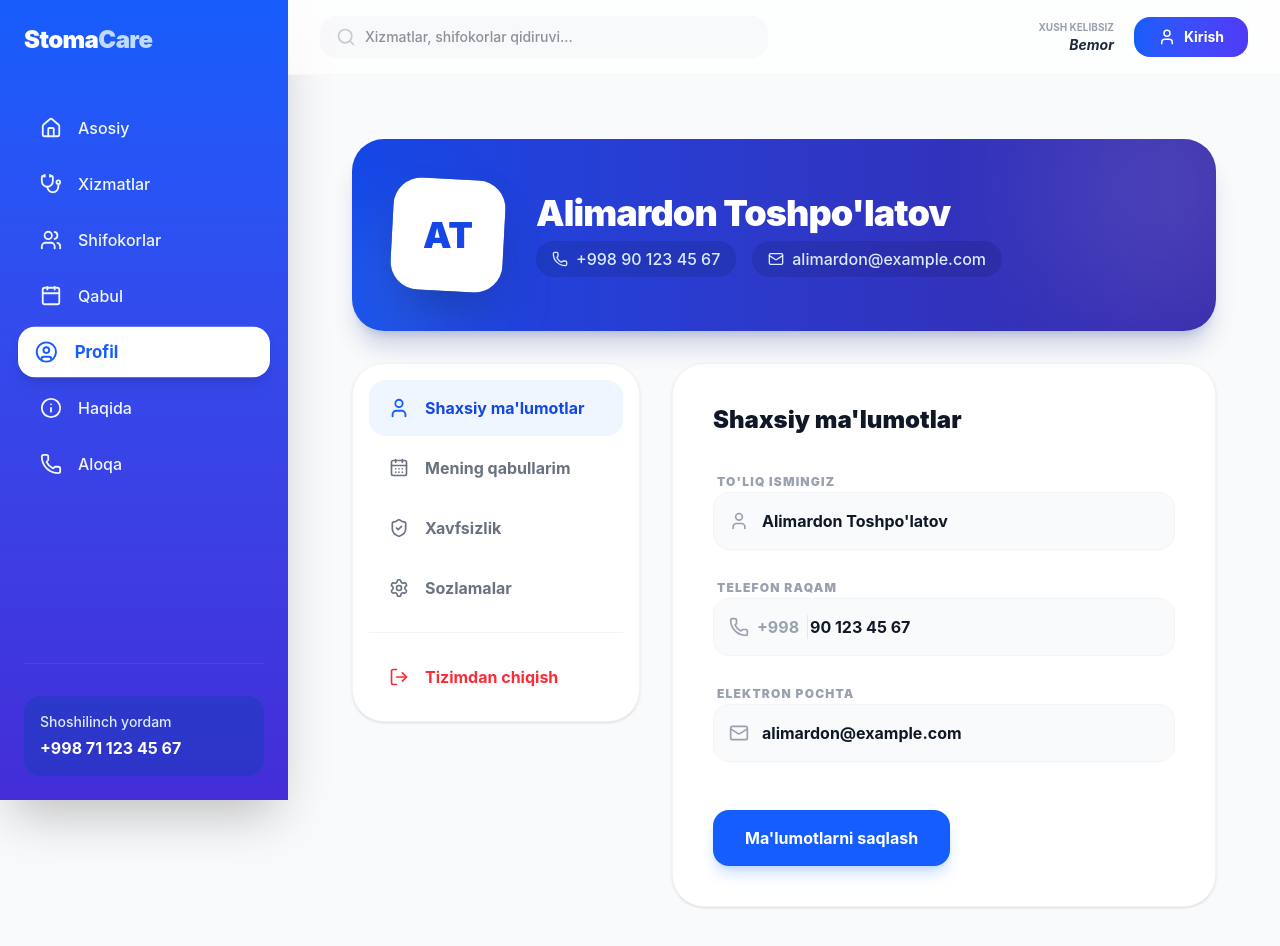
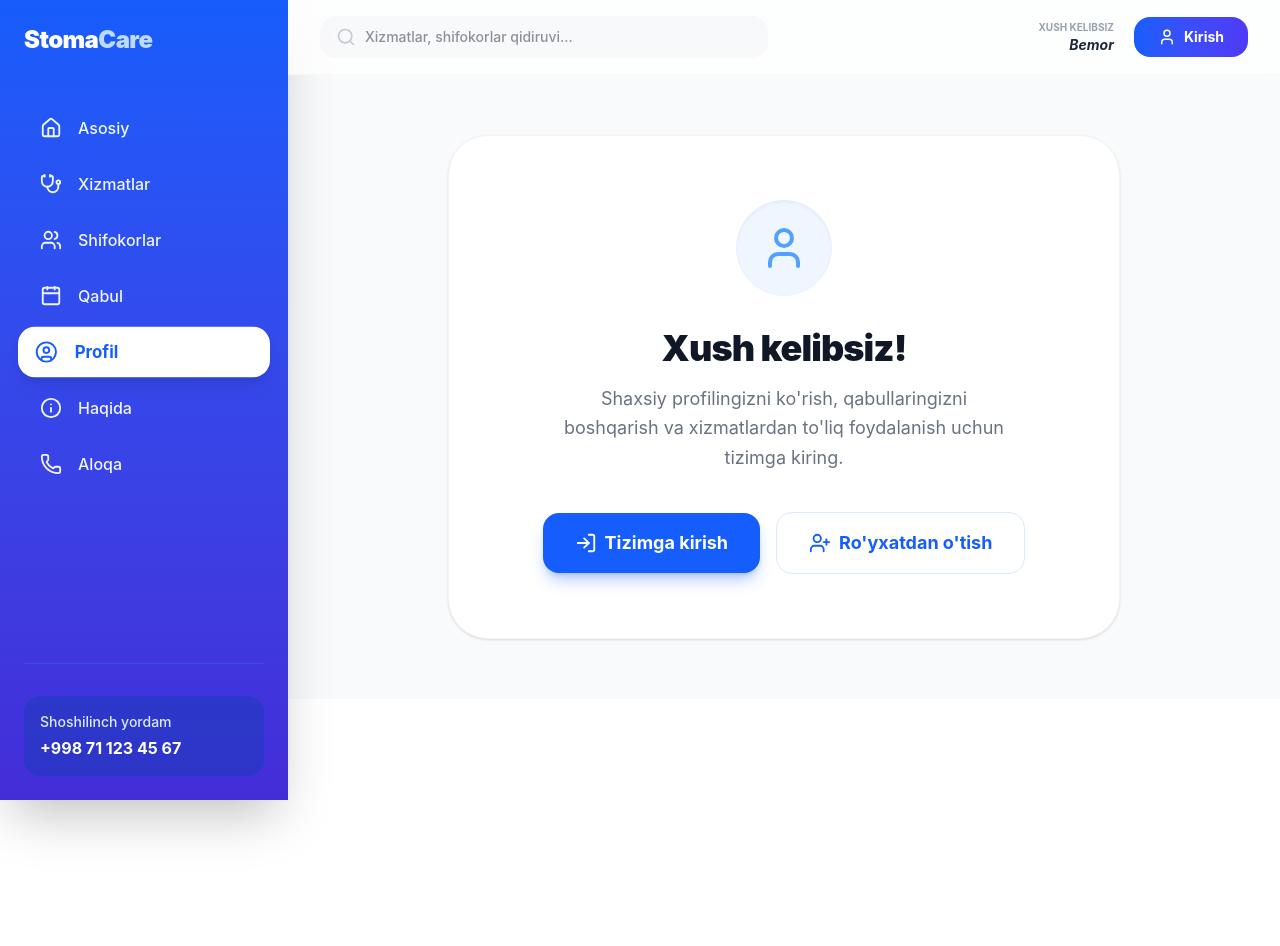
Before and after one commit to webdunyosi/stomatologiya, a React (Vite) app: page /profil in a window 1280 px wide. Shown: the top 946 px of the page. After the commit the page ends 800 px from the top, so only its background shows below. Built offline with nearby package versions, Linux system fonts and the light colour scheme.

Commit message:
feat: enhance Profile page with dynamic user data and guest access links

```diff
--- a/src/pages/patient/Profile.tsx
+++ b/src/pages/patient/Profile.tsx
@@ -1,6 +1,5 @@
 import { useState, useEffect } from 'react';
-import { useNavigate } from 'react-router-dom';
-// useAuth manzilingiz loyihangizdagi papka tuzilishiga qarab o'zgarishi mumkin:
+import { useNavigate, Link } from 'react-router-dom'; // Link qo'shildi
 import { useAuth } from '../../context/AuthContext';
 
 import {
@@ -8,18 +7,19 @@ import {
   CalendarDays, Settings, LogOut,
   MapPin, Stethoscope,
   Bell, Globe, MessageSquare, Smartphone,
-  Eye, EyeOff, CheckCircle2
+  Eye, EyeOff, CheckCircle2,
+  LogIn, UserPlus // Mehmon oynasi uchun ikonkalari qo'shildi
 } from 'lucide-react';
 
 const Profile = () => {
-  // Router va Auth hooklari (Tizimdan chiqish uchun)
   const navigate = useNavigate();
-  const { logout } = useAuth();
+  // useAuth dan user va isAuthenticated ni ham oldik
+  const { user, isAuthenticated, logout } = useAuth();
 
-  // Form ma'lumotlari
-  const [name, setName] = useState("Alimardon Toshpo'latov");
-  const [phone, setPhone] = useState("90 123 45 67");
-  const [email, setEmail] = useState("alimardon@example.com");
+  // Form ma'lumotlarini dinamik qilib user objectidan olamiz
+  const [name, setName] = useState(user?.name || "");
+  const [phone, setPhone] = useState(user?.phone || "");
+  const [email, setEmail] = useState(user?.email || "");
 
   // Tablar uchun state
   const [activeTab, setActiveTab] = useState('shaxsiy');
@@ -37,6 +37,15 @@ const Profile = () => {
   // ================= TOAST STATE VA FUNKSIYASI =================
   const [toastMessage, setToastMessage] = useState<string | null>(null);
 
+  // User ma'lumotlari yuklanganda inputlarni yangilash
+  useEffect(() => {
+    if (user) {
+      setName(user.name || "");
+      setPhone(user.phone || "");
+      setEmail(user.email || "");
+    }
+  }, [user]);
+
   // Toastni 3 soniyadan keyin avtomatik yopish
   useEffect(() => {
     if (toastMessage) {
@@ -49,7 +58,7 @@ const Profile = () => {
 
   // Tugma bosilganda ishlaydigan funksiya
   const handleSave = (e: React.FormEvent, message: string) => {
-    e.preventDefault(); // Formani sahifani yangilashdan to'xtatadi
+    e.preventDefault();
     setToastMessage(message);
   };
   // =============================================================
@@ -62,11 +71,12 @@ const Profile = () => {
       localStorage.removeItem('token');
       localStorage.removeItem('user');
     }
-    navigate('/'); // Asosiy sahifaga yo'naltirish
+    navigate('/');
   };
   // =============================================================
 
   const getInitials = (fullName: string) => {
+    if (!fullName) return 'U';
     return fullName.split(' ').map(n => n[0]).join('').toUpperCase().substring(0, 2);
   };
 
@@ -77,8 +87,46 @@ const Profile = () => {
     { id: 'sozlamalar', icon: <Settings size={20} />, label: "Sozlamalar" },
   ];
 
+  // =============================================================
+  // 1. MEHMON (KIRMAGANLAR) UCHUN 2-RASMDAGI OYNA
+  // =============================================================
+  if (!isAuthenticated) {
+    return (
+      <div className="flex items-center justify-center min-h-[70vh] p-4">
+        <div className="bg-white rounded-[40px] shadow-sm border border-gray-100 p-10 md:p-16 max-w-2xl w-full text-center animate-in fade-in zoom-in-95 duration-500">
+          <div className="w-24 h-24 bg-blue-50 rounded-full flex items-center justify-center mx-auto mb-8 shadow-inner">
+            <User size={48} className="text-blue-400" />
+          </div>
+          <h2 className="text-3xl md:text-4xl font-black text-gray-900 mb-4 tracking-tight">Xush kelibsiz!</h2>
+          <p className="text-gray-500 text-lg mb-10 max-w-md mx-auto leading-relaxed">
+            Shaxsiy profilingizni ko'rish, qabullaringizni boshqarish va xizmatlardan to'liq foydalanish uchun tizimga kiring.
+          </p>
+          <div className="flex flex-col sm:flex-row items-center justify-center gap-4">
+            <Link
+              to="/login"
+              className="bg-blue-600 text-white px-8 py-4 rounded-2xl font-bold text-lg flex items-center justify-center gap-2 hover:bg-blue-700 transition-all active:scale-95 shadow-lg shadow-blue-600/30 w-full sm:w-auto"
+            >
+              <LogIn size={22} />
+              Tizimga kirish
+            </Link>
+            <Link
+              to="/register"
+              className="bg-white text-blue-600 border border-blue-100 px-8 py-4 rounded-2xl font-bold text-lg flex items-center justify-center gap-2 hover:border-blue-600 hover:bg-blue-50 transition-all active:scale-95 w-full sm:w-auto"
+            >
+              <UserPlus size={22} />
+              Ro'yxatdan o'tish
+            </Link>
+          </div>
+        </div>
+      </div>
+    );
+  }
+
+  // =============================================================
+  // 2. RO'YXATDAN O'TGAN (BEMOR) UCHUN SIZNING KODINGIZ
+  // =============================================================
   return (
-    <div className="max-w-6xl mx-auto p-0 sm:p-6 lg:p-8 animate-in fade-in duration-500 relative">
+    <div className="max-w-6xl mx-auto p-0 sm:p-6 lg:p-8 animate-in fade-in duration-500 relative pb-20">
 
       {/* ================= TOAST NOTIFICATION UI ================= */}
       <div
@@ -98,8 +146,8 @@ const Profile = () => {
 
       {/* 1. YUQORI PROFIL KARTASI */}
       <div className="bg-gradient-to-r from-blue-700 to-indigo-800 rounded-[32px] p-8 md:p-10 text-white shadow-xl shadow-blue-900/20 mb-8 relative overflow-hidden flex flex-col md:flex-row items-center gap-8">
-        <div className="absolute top-0 right-0 w-64 h-64 bg-white/10 rounded-full blur-3xl -mr-20 -mt-20"></div>
-        <div className="absolute bottom-0 left-0 w-40 h-40 bg-blue-400/20 rounded-full blur-2xl -ml-10 -mb-10"></div>
+        <div className="absolute top-0 right-0 w-64 h-64 bg-white/10 rounded-full blur-3xl -mr-20 -mt-20 pointer-events-none"></div>
+        <div className="absolute bottom-0 left-0 w-40 h-40 bg-blue-400/20 rounded-full blur-2xl -ml-10 -mb-10 pointer-events-none"></div>
 
         <div className="relative z-10 w-28 h-28 flex-shrink-0 bg-white text-blue-700 rounded-[28px] rotate-3 flex items-center justify-center shadow-2xl border-4 border-white/20">
           <span className="text-4xl font-black -rotate-3">{getInitials(name)}</span>
@@ -111,9 +159,11 @@ const Profile = () => {
             <span className="flex items-center gap-2 bg-black/10 px-4 py-1.5 rounded-full backdrop-blur-sm">
               <Phone size={16} /> +998 {phone}
             </span>
-            <span className="flex items-center gap-2 bg-black/10 px-4 py-1.5 rounded-full backdrop-blur-sm">
-              <Mail size={16} /> {email}
-            </span>
+            {email && (
+              <span className="flex items-center gap-2 bg-black/10 px-4 py-1.5 rounded-full backdrop-blur-sm">
+                <Mail size={16} /> {email}
+              </span>
+            )}
           </div>
         </div>
       </div>
@@ -199,7 +249,7 @@ const Profile = () => {
               </div>
             )}
 
-            {/* QABULLAR (O'zgarmadi) */}
+            {/* QABULLAR */}
             {activeTab === 'qabullar' && (
               <div className="animate-in fade-in slide-in-from-bottom-4 duration-500">
                 <h2 className="text-2xl font-black text-gray-900 mb-8">Bo'lajak qabullar</h2>
```
